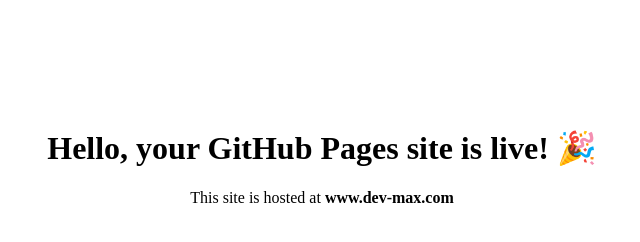
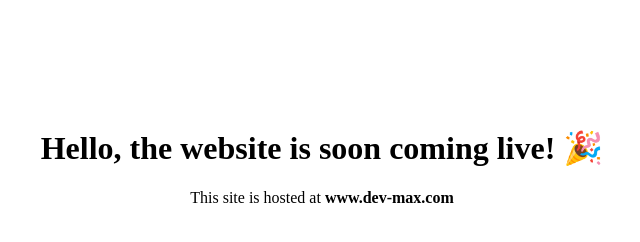
Before and after one commit to ahmed025/DevMax2, a plain HTML site: page index.html in a window 1280 px wide. Shown: the whole page, without its empty margins (318-958 px from the left). Drawn offline with Linux system fonts and the light colour scheme.

Commit message:
Update index.html

```diff
--- a/index.html
+++ b/index.html
@@ -2,10 +2,10 @@
 <html lang="en">
 <head>
   <meta charset="UTF-8">
-  <title>Welcome to dev-max</title>
+  <title>Welcome to DevMax</title>
 </head>
 <body style="text-align: center; padding-top: 100px;">
-  <h1>Hello, your GitHub Pages site is live! 🎉</h1>
+  <h1>Hello, the website is soon coming  live! 🎉</h1>
   <p>This site is hosted at <strong>www.dev-max.com</strong></p>
 </body>
 </html>
```
